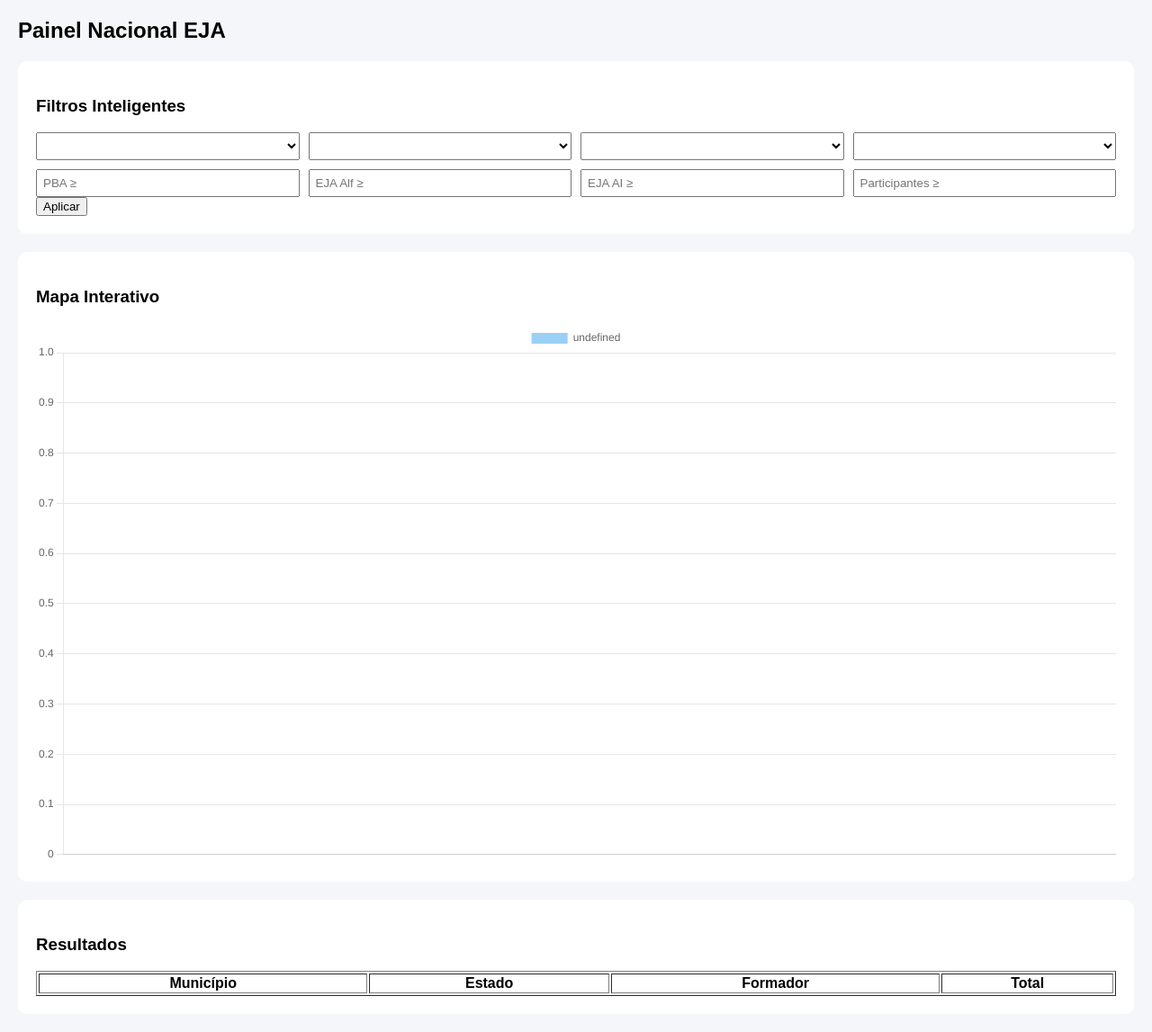
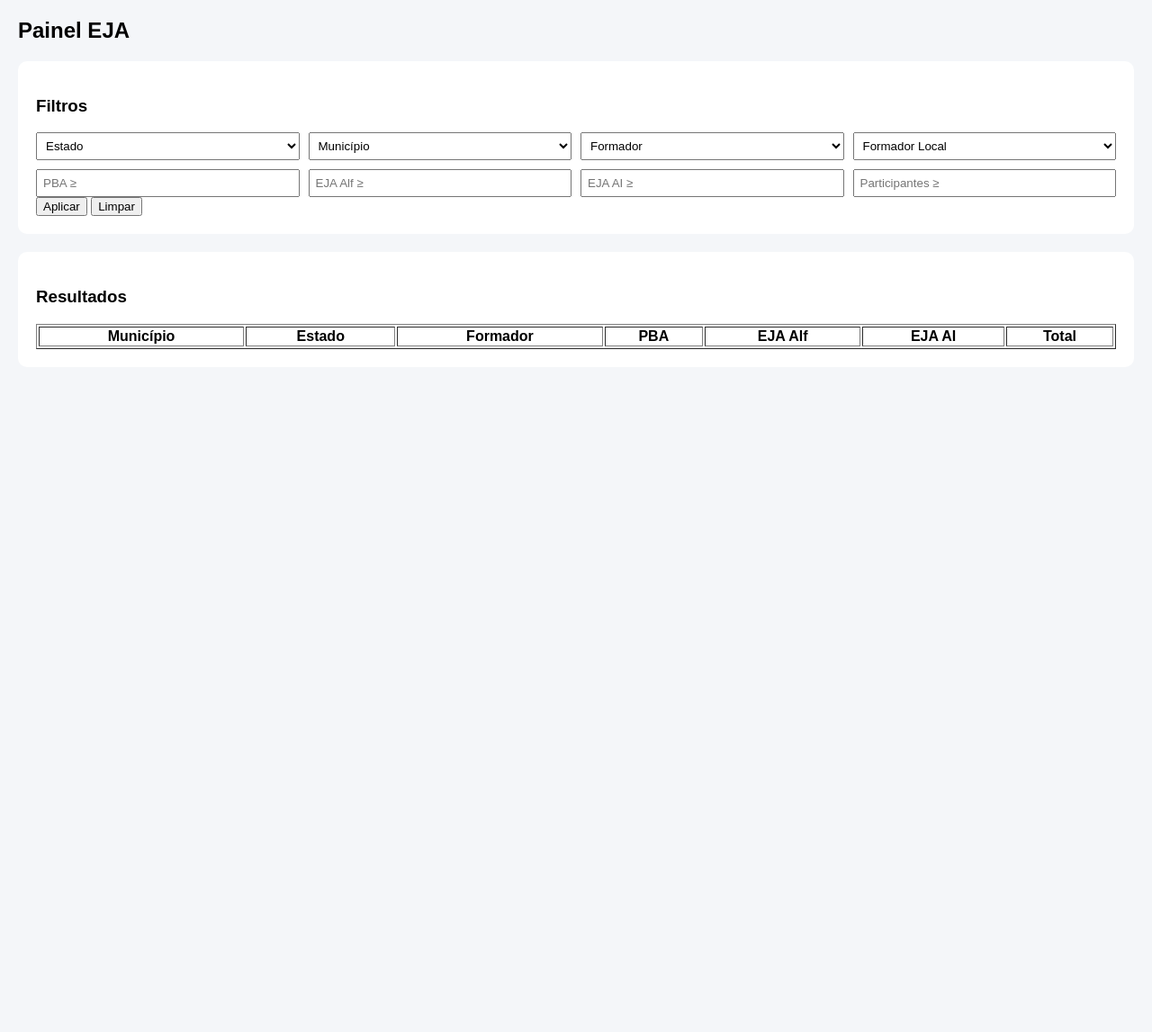
Before and after one commit to profdanidias/app-eja, a Flask app: template templates/dashboard.html in a window 1280 px wide. Shown: the whole page at 90% size. After the commit the page ends 388 px from the top, so only its background shows below. Run offline with Flask 3, Linux system fonts and the light colour scheme; the template is opened without the code that fills it: most values are stand-ins (such as "Sample title", 1, 10 or a date in 2020); lists and menus that the app fills with data are empty.

Commit message:
Final4
Final4

```diff
--- a/templates/dashboard.html
+++ b/templates/dashboard.html
@@ -3,8 +3,6 @@
 <head>
 <meta charset="UTF-8">
 <title>Dashboard EJA</title>
-
-<script src="https://cdn.jsdelivr.net/npm/chart.js"></script>
 
 <style>
 body { font-family: Arial; background:#f4f6f9; margin:20px; }
@@ -16,29 +14,32 @@ select,input { padding:6px; }
 </head>
 <body>
 
-<h2>Painel Nacional EJA</h2>
+<h2>Painel EJA</h2>
 
 <div class="card">
-<h3>Filtros Inteligentes</h3>
+<h3>Filtros</h3>
 
 <div class="grid">
-<select id="estado"></select>
-<select id="municipio"></select>
-<select id="formador"></select>
-<select id="formadorLocal"></select>
+<select id="estado"><option value="">Estado</option></select>
+<select id="municipio"><option value="">Município</option></select>
+<select id="formador"><option value="">Formador</option></select>
+
+<select id="formadorLocal">
+<option value="">Formador Local</option>
+<option value="sim">Sim</option>
+<option value="não">Não</option>
+<option value="não identificado">Não identificado</option>
+</select>
 
 <input id="pba" type="number" placeholder="PBA ≥">
 <input id="ejaalf" type="number" placeholder="EJA Alf ≥">
 <input id="ejaai" type="number" placeholder="EJA AI ≥">
-<input id="participantes" type="number" placeholder="Participantes ≥">
+<input id="total" type="number" placeholder="Participantes ≥">
 </div>
 
 <button onclick="filtrar()">Aplicar</button>
-</div>
+<button onclick="limpar()">Limpar</button>
 
-<div class="card">
-<h3>Mapa Interativo</h3>
-<canvas id="grafico"></canvas>
 </div>
 
 <div class="card">
@@ -50,44 +51,69 @@ select,input { padding:6px; }
 
 const dados = {{ dados | tojson }};
 
-// transformação dos dados
-function total(d){
-    return d.slice(11,20).reduce((a,b)=>a+(b||0),0);
+// preencher filtros
+function preencher(id, campo){
+    let set = new Set(dados.map(d=>d[campo]));
+    let el = document.getElementById(id);
+    set.forEach(v=>{
+        if(v) el.innerHTML += `<option value="${v}">${v}</option>`;
+    });
 }
 
+preencher("estado","estado");
+preencher("municipio","municipio");
+preencher("formador","formador");
+
+// render
 function render(lista){
+    let t = document.getElementById("tabela");
 
-    let t = document.getElementById("tabela");
-    t.innerHTML = "<tr><th>Município</th><th>Estado</th><th>Formador</th><th>Total</th></tr>";
+    t.innerHTML = `
+    <tr>
+    <th>Município</th>
+    <th>Estado</th>
+    <th>Formador</th>
+    <th>PBA</th>
+    <th>EJA Alf</th>
+    <th>EJA AI</th>
+    <th>Total</th>
+    </tr>`;
 
     lista.forEach(d=>{
         t.innerHTML += `<tr>
-        <td>${d[3]}</td>
-        <td>${d[4]}</td>
-        <td>${d[1]}</td>
-        <td>${total(d)}</td>
+        <td>${d.municipio}</td>
+        <td>${d.estado}</td>
+        <td>${d.formador}</td>
+        <td>${d.pba}</td>
+        <td>${d.eja_alf}</td>
+        <td>${d.eja_ai}</td>
+        <td>${d.total}</td>
         </tr>`;
     });
 }
 
 render(dados);
 
+// filtro
 function filtrar(){
 
     let lista = dados.filter(d=>{
-        return total(d) >= (participantes.value || 0);
+        return (!estado.value || d.estado==estado.value)
+        && (!municipio.value || d.municipio==municipio.value)
+        && (!formador.value || d.formador==formador.value)
+        && (!formadorLocal.value || d.formador_local==formadorLocal.value)
+        && (d.pba >= (pba.value || 0))
+        && (d.eja_alf >= (ejaalf.value || 0))
+        && (d.eja_ai >= (ejaai.value || 0))
+        && (d.total >= (total.value || 0));
     });
 
     render(lista);
 }
 
-new Chart(document.getElementById("grafico"), {
-    type: "bar",
-    data: {
-        labels: dados.map(d=>d[4]),
-        datasets:[{data: dados.map(d=>total(d))}]
-    }
-});
+function limpar(){
+    location.reload();
+}
 
 </script>
 
```
